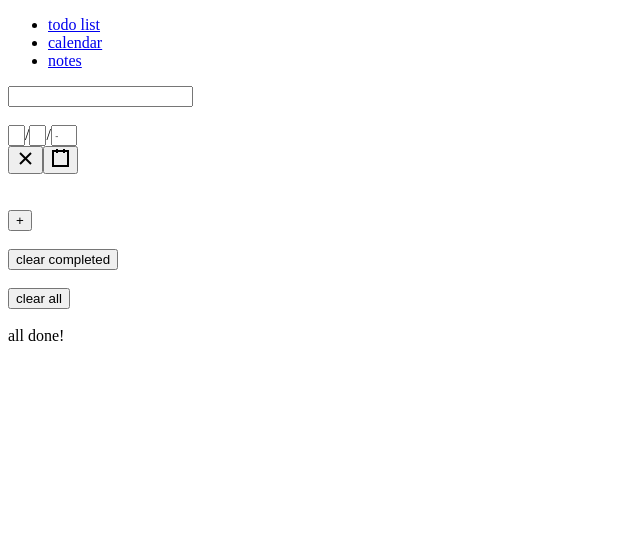
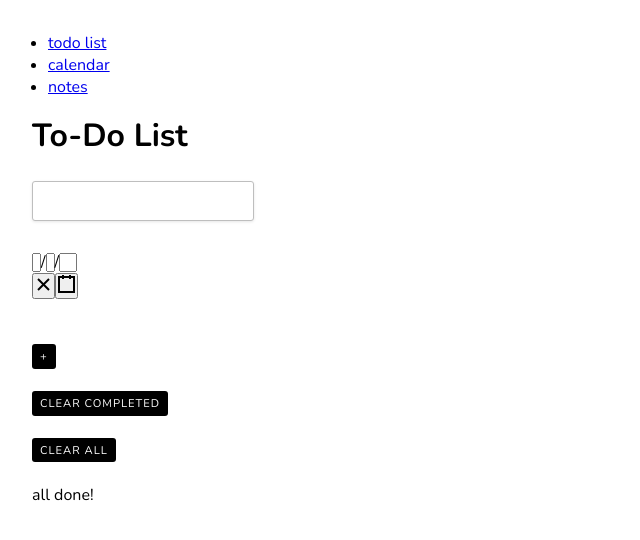
Before and after one commit to magalifabri/react-intro, a React (Create React App) app: page / in a window 1280 px wide. Shown: the top 540 px of the page, without its empty margins (0-640 px from the left). Built offline with nearby package versions, Linux system fonts and the light colour scheme.

Commit message:
Add some general styling

```diff
--- a/src/App.js
+++ b/src/App.js
@@ -4,6 +4,7 @@ import Nav from "./Nav";
 import Notes from "./Notes";
 import CalendarPage from "./CalendarPage";
 import {useEffect, useState} from "react";
+import './style.css';
 
 const LOCAL_STORAGE_TODOS_KEY = 'todos';
 const LOCAL_STORAGE_ID_COUNTER_KEY = 'idCounter';
@@ -33,7 +34,7 @@ const App = () => {
     useEffect(() => {
         localStorage.setItem(LOCAL_STORAGE_TODOS_KEY, JSON.stringify(todos))
         localStorage.setItem(LOCAL_STORAGE_ID_COUNTER_KEY, String(idCounter));
-        console.log(todos)
+        // console.log(todos)
     }, [todos, idCounter]);
 
 
--- a/src/Notes.js
+++ b/src/Notes.js
@@ -85,17 +85,17 @@ const Notes = () => {
 
             <label htmlFor="title">title (optional)</label>
             <br/>
-            <input ref={titleRef} id="title" type="text"/>
+            <input ref={titleRef} id="title" type="text" className="input-style-1"/>
             <br/>
             <br/>
             <textarea id="body" ref={textareaRef} cols="30"
-                      rows="10"></textarea>
+                      rows="10" className="input-style-1"></textarea>
             <br/>
             <br/>
-            <button onClick={handleAddNote}>+</button>
+            <button onClick={handleAddNote} className="button-style-1">+</button>
             <br/>
             <br/>
-            <button onClick={handleClearAll}>clear all</button>
+            <button onClick={handleClearAll} className="button-style-1">clear all</button>
         </main>
     );
 };
--- a/src/Todo.js
+++ b/src/Todo.js
@@ -44,11 +44,11 @@ const Todo = ({todo, toggleTodo, editTodo}) => {
                     onChange={handleChecking}
                 />
 
-                {editable ? <input ref={editInputRef} defaultValue={todo.name}
+                {editable ? <input type="text" ref={editInputRef} defaultValue={todo.name}
                                    onKeyDown={handleKeyDown}/> : todo.name}
             </label>
 
-            <button onClick={handleEdit}>✎</button>
+            <button onClick={handleEdit} className="button-style-1">✎</button>
         </div>
     );
 }
--- a/src/TodoList.js
+++ b/src/TodoList.js
@@ -92,6 +92,8 @@ const TodoList = ({todos, setTodos, idCounter, setIdCounter}) => {
 
     return (
         <>
+            <h1>To-Do List</h1>
+
             <div className="todo-list">
                 {todos.map(todo => {
                     return <Todo
@@ -103,21 +105,21 @@ const TodoList = ({todos, setTodos, idCounter, setIdCounter}) => {
                 })}
             </div>
             <input ref={todoNameRef} onKeyDown={handleKeyDown}
-                   type="text"/>
+                   type="text" className="input-style-1"/>
             <br/>
             <br/>
             <DatePicker onChange={setPickedDate} value={pickedDate} />
             <br/>
             <br/>
-            <button onClick={handleAddTodo}>+</button>
+            <button onClick={handleAddTodo} className="button-style-1">+</button>
             <br/>
             <br/>
-            <button onClick={handleClearCompletedTodos}>clear
+            <button onClick={handleClearCompletedTodos} className="button-style-1">clear
                 completed
             </button>
             <br/>
             <br/>
-            <button onClick={handleClearAllTodos}>clear all</button>
+            <button onClick={handleClearAllTodos} className="button-style-1">clear all</button>
             <br/>
             <br/>
             <div>{getTodoStatusString()}</div>
--- /dev/null
+++ b/src/style.css
@@ -0,0 +1,64 @@
+@import url('https://fonts.googleapis.com/css2?family=Nunito:ital,wght@0,200;0,300;0,400;0,500;0,600;0,700;0,800;0,900;1,200;1,300;1,400;1,500;1,600;1,700;1,800;1,900&display=swap');
+
+/*
+font-family: 'Nunito', sans-serif;
+*/
+
+
+* {
+    box-sizing: border-box;
+    margin: 0;
+    padding: 0;
+}
+
+body {
+    padding: 2rem;
+    min-width: 300px;
+    max-width: 500px;
+    font-family: 'Nunito', sans-serif;
+}
+
+h1 {
+    margin: 1rem 0;
+}
+
+p {
+    line-height: 1.5;
+}
+
+ul {
+    margin-left: 1rem;
+    padding-left: 0;
+}
+
+.input-style-1 {
+    padding: .5rem;
+    margin: .5rem 0;
+
+    box-shadow: 0 1px 3px rgba(0, 0, 0, 0.1);
+    border: 1px solid #bebebe;
+    border-radius: 3px;
+    font-family: 'Nunito', sans-serif;
+    font-size: 1rem;
+}
+
+input[type="checkbox"] {
+    margin-right: .5rem;
+    box-shadow: 0 1px 3px rgba(0, 0, 0, 0.1);
+}
+
+label + button {
+    margin-left: .5rem;
+}
+
+.button-style-1 {
+    padding: .3rem .5rem;
+    color: white;
+    background-color: black;
+    text-transform: uppercase;
+    border: none;
+    border-radius: 3px;
+    font-size: .7rem;
+    font-family: 'Nunito', sans-serif;
+    letter-spacing: 1px;
+}
```
